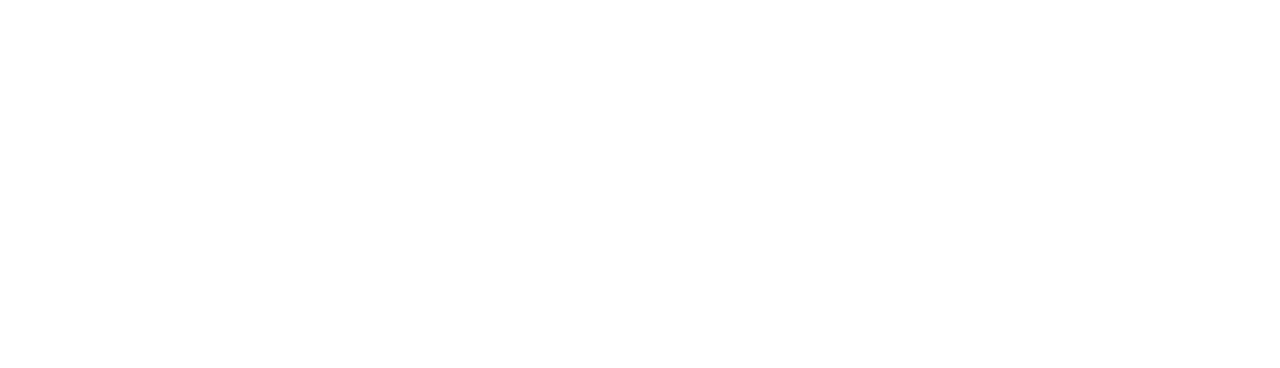
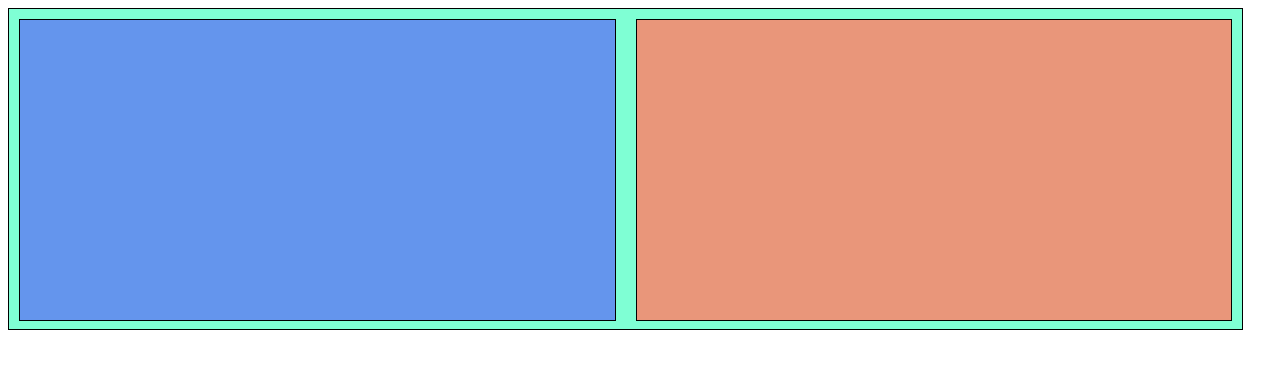
Before and after one commit to dzarezenko/beetroot_lesson_45-event_bus, a Vue app: page / in a window 1280 px wide. Shown: the top 368 px of the page. Built offline with nearby package versions, Linux system fonts and the light colour scheme.

Commit message:
Initial components structure

```diff
--- a/src/App.vue
+++ b/src/App.vue
@@ -1,11 +1,15 @@
 <template>
   <div id="app">
-
+    <user />
   </div>
 </template>
 
 <script>
+import User from "@/components/User"
+
 export default {
-
+  components: {
+    user: User,
+  },
 }
 </script>
--- /dev/null
+++ b/src/components/User.vue
@@ -0,0 +1,31 @@
+<template>
+  <div id="main_container">
+    <user-details />
+    <user-edit />
+  </div>
+</template>
+
+<script>
+import UserDetails from "@/components/UserDetails"
+import UserEdit from "@/components/UserEdit"
+
+export default {
+  components: {
+    "user-details": UserDetails,
+    "user-edit": UserEdit,
+  }
+}
+</script>
+
+<style scoped>
+#main_container {
+  width: 96%;
+  height: 300px;
+  background-color: aquamarine;
+  border: 1px solid #000;
+  display: block;
+  padding: 10px;
+  display: flex;
+  justify-content: space-between;
+}
+</style>
--- /dev/null
+++ b/src/components/UserDetails.vue
@@ -0,0 +1,21 @@
+<template>
+  <div id="user_details">
+
+  </div>
+</template>
+
+<script>
+export default {
+
+}
+</script>
+
+<style scoped>
+#user_details {
+  width: 49%;
+  height: 300px;
+  background-color:cornflowerblue;
+  border: 1px solid #000;
+  display: block;
+}
+</style>
--- /dev/null
+++ b/src/components/UserEdit.vue
@@ -0,0 +1,21 @@
+<template>
+  <div id="user_edit">
+
+  </div>
+</template>
+
+<script>
+export default {
+
+}
+</script>
+
+<style scoped>
+#user_edit {
+  width: 49%;
+  height: 300px;
+  background-color:darksalmon;
+  border: 1px solid #000;
+  display: block;
+}
+</style>
```
